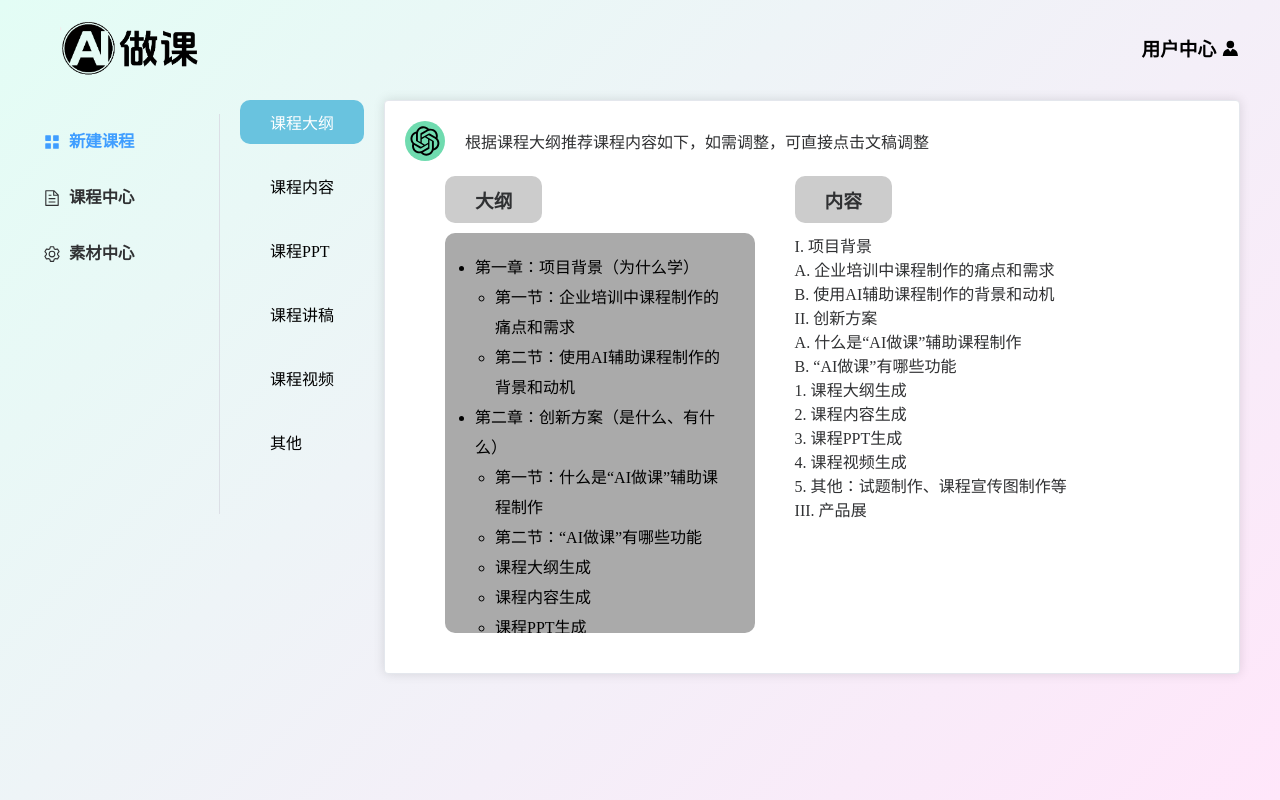
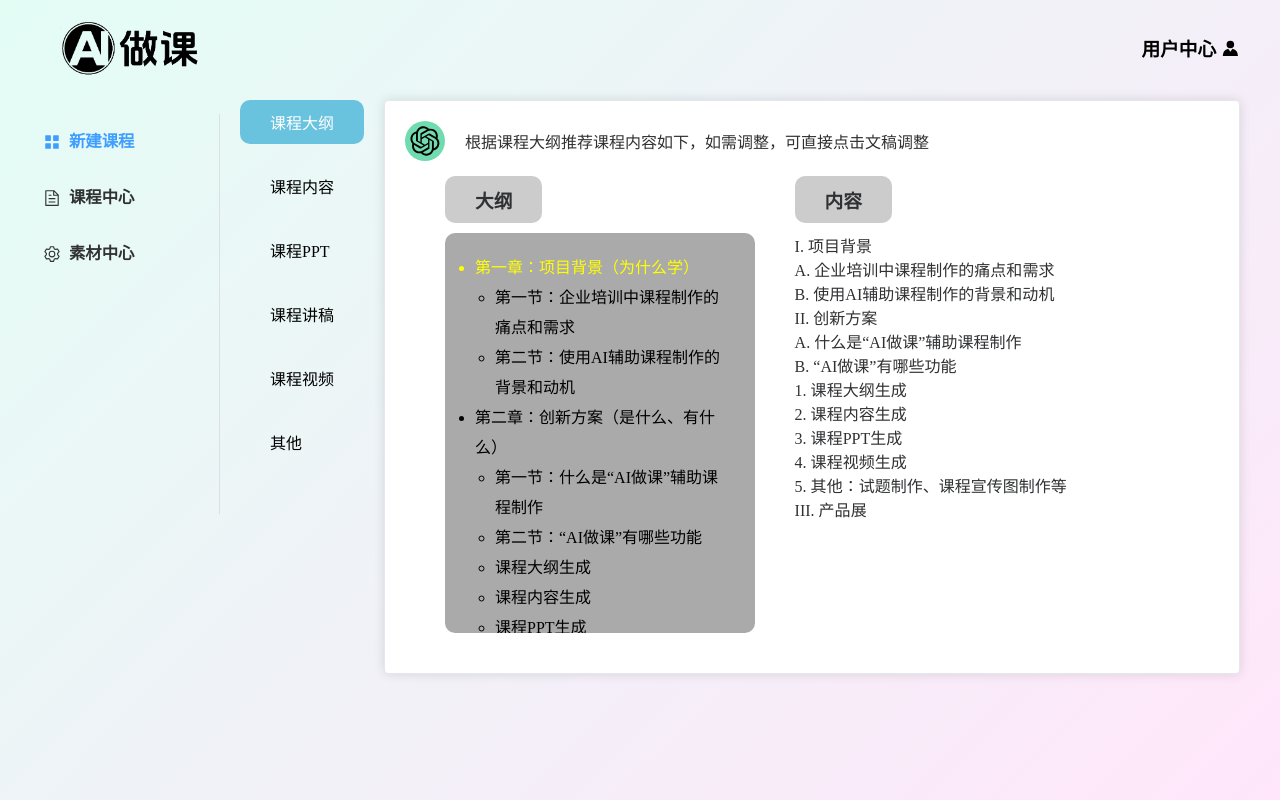
Before and after one commit to zhao-dawei/ai-ppt-vedio, a Vue app: page /course/content in a window 1280 px wide. In both pictures the pointer is over the item "第一章：项目背景（为什么学）". Built offline with nearby package versions, Linux system fonts and the light colour scheme.

Commit message:
大纲文字高亮

```diff
--- a/src/views/Course/Content.vue
+++ b/src/views/Course/Content.vue
@@ -176,6 +176,9 @@
   outline: none;
   box-sizing: border-box;
 }
+.outline_ul>li:hover {
+  color: yellow;
+}
 
 .outline_ul {
   margin-bottom: 10px;
```
